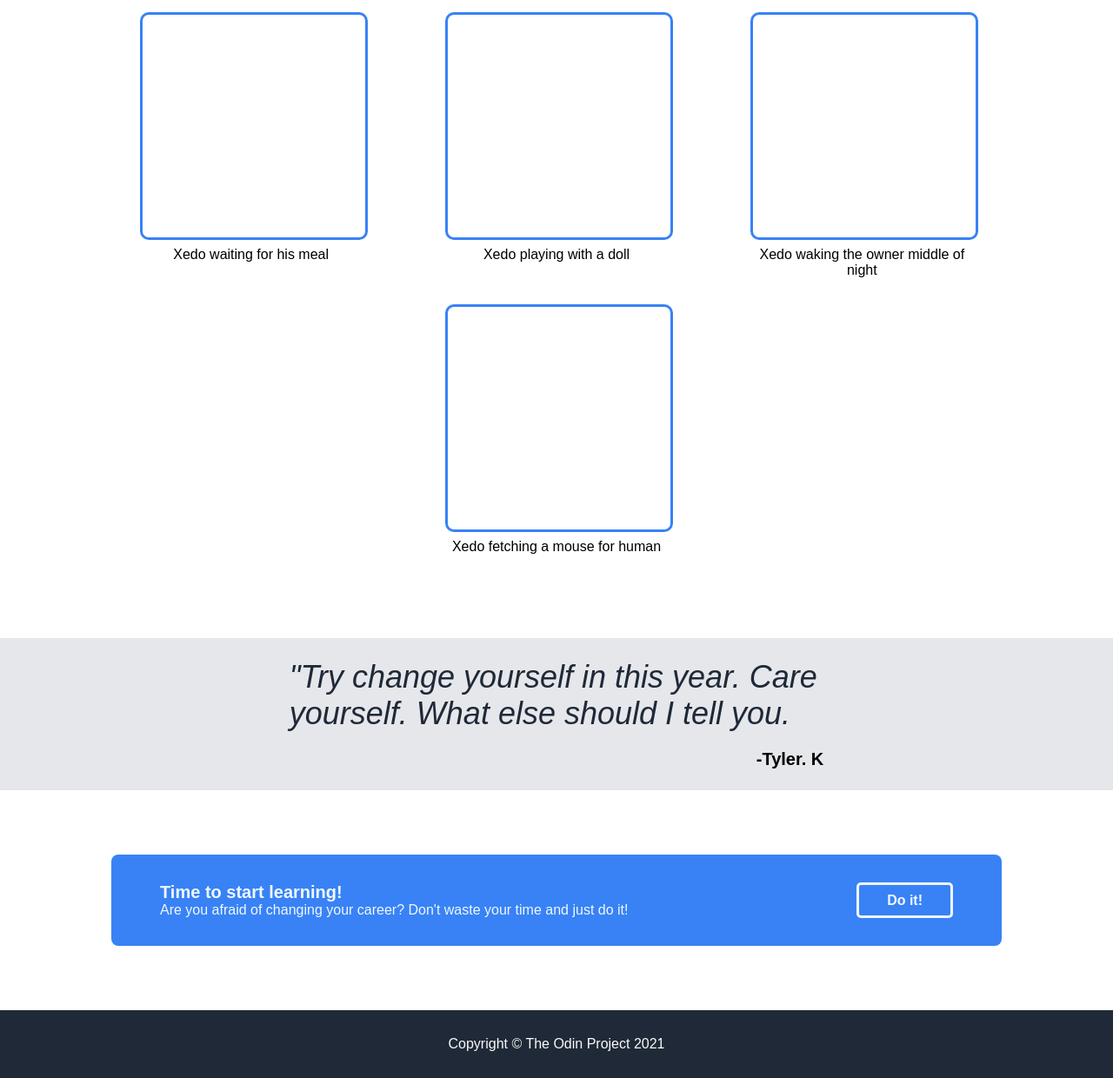
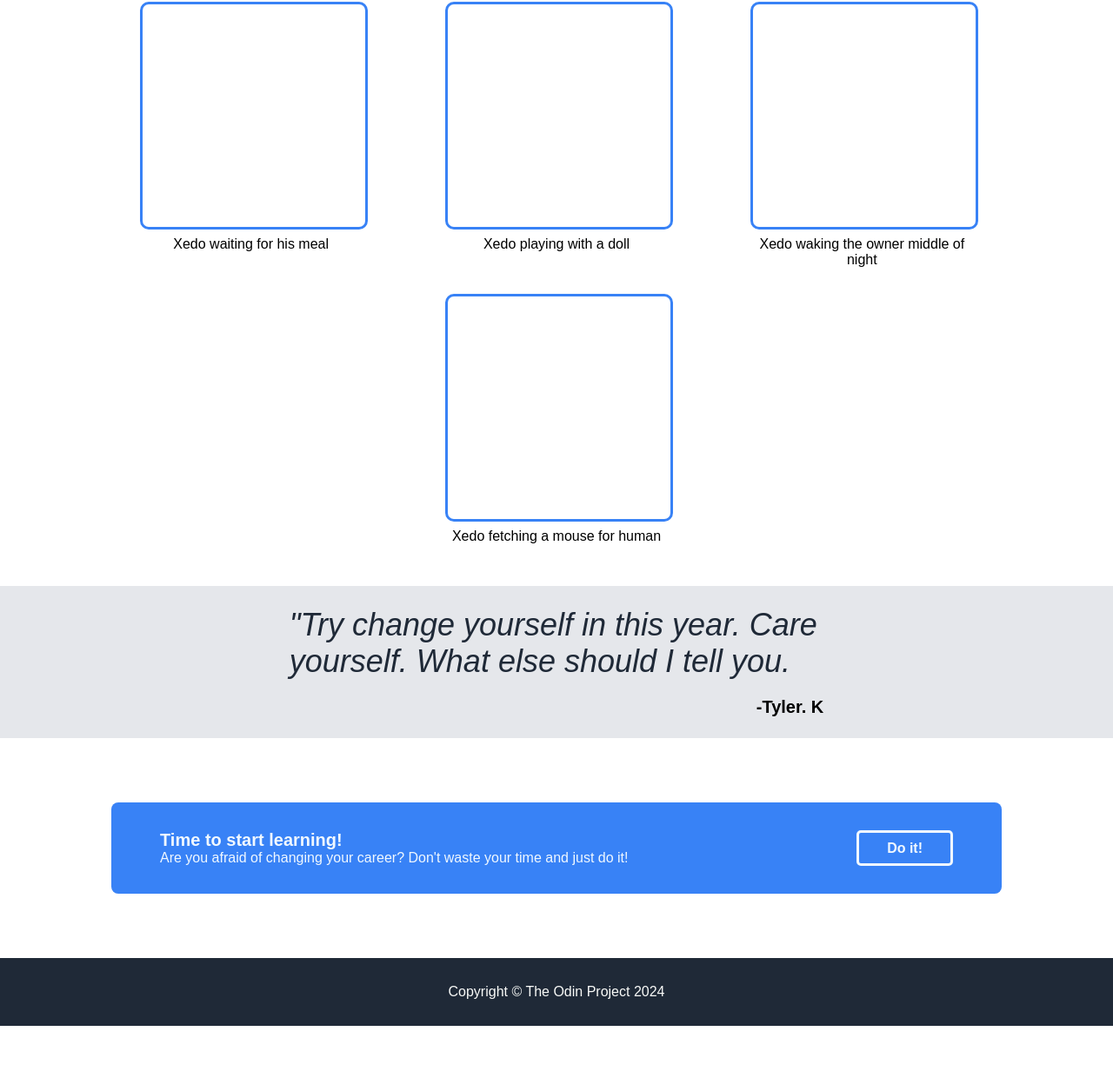
Before and after one commit to ninemoonz/landing_v2, a plain HTML site: page index.html in a window 1280 px wide. Shown: the part 471-1711 px from the top of the page at 87% size. After the commit the page ends 1651 px from the top, so only its background shows below. Drawn offline with Linux system fonts and the light colour scheme; a web font is replaced by a local one.

Commit message:
just a typo

```diff
--- a/index.html
+++ b/index.html
@@ -77,6 +77,6 @@
         </div>
     </div>
 
-    <footer>Copyright &#169; The Odin Project 2021</footer>
+    <footer>Copyright &#169; The Odin Project 2024</footer>
 </body>
 </html>
--- a/styles/info-styles.css
+++ b/styles/info-styles.css
@@ -3,8 +3,8 @@
     flex-direction: column;
     align-items: center;
     justify-content: center;
-    padding-top: 48px;
-    padding-bottom: 96px;
+    padding-top: 36px;
+    padding-bottom: 48px;
     flex: 1;
 }
 
```
